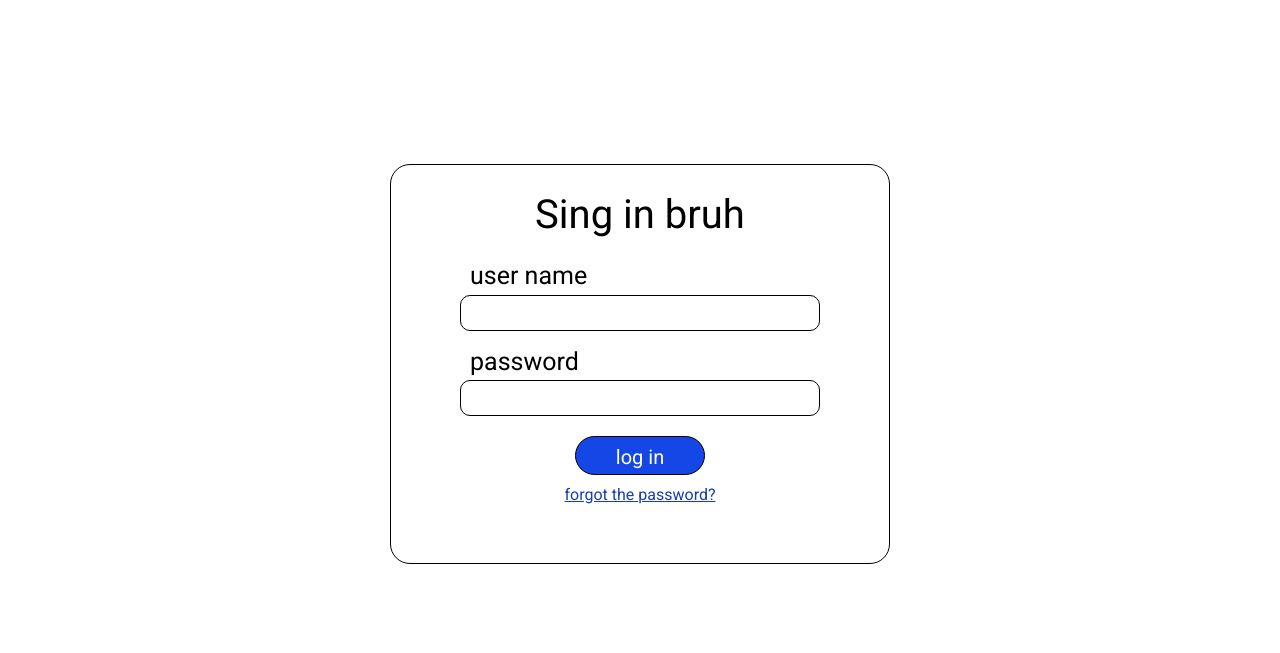
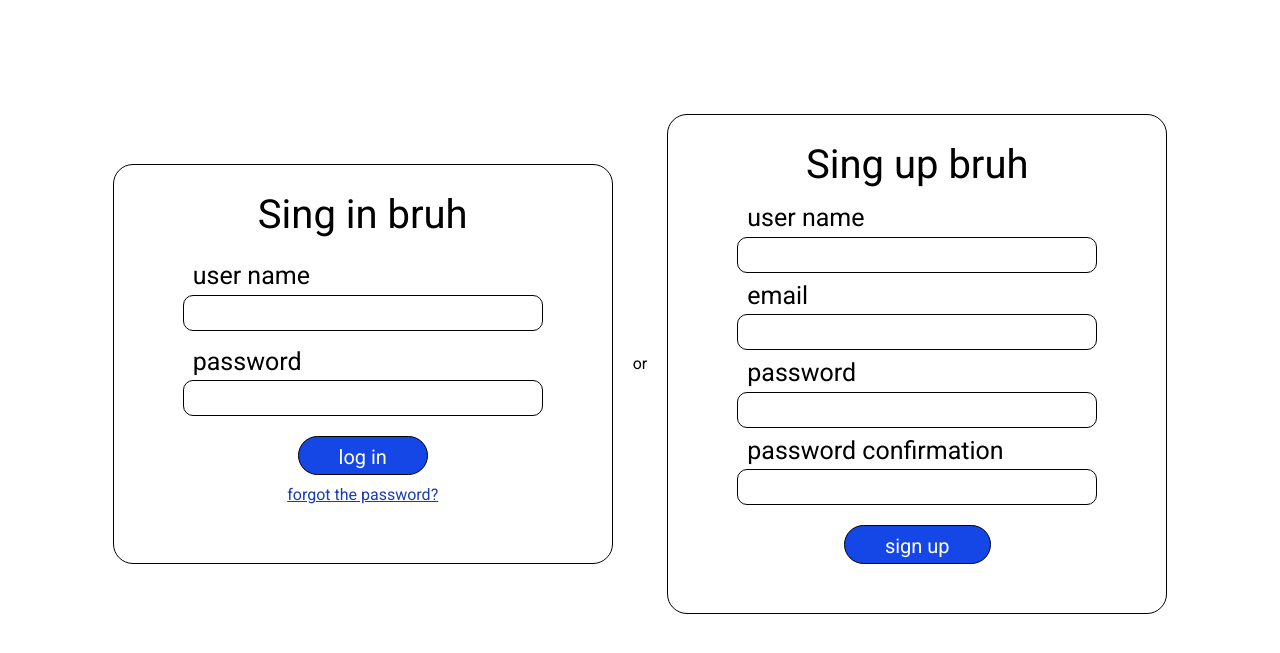
Before and after one commit to dmisl/laravel_recall, a Laravel app: page /login in a window 1280 px wide. Shown: the part 72-725 px from the top of the page. Run offline with Laravel 12, Linux system fonts and the light colour scheme; style sheets or scripts are compiled from the project's sources; some web fonts are replaced.

Commit message:
style(register): registration form added to login.index

```diff
--- a/app/Http/Controllers/RegisterController.php
+++ b/app/Http/Controllers/RegisterController.php
@@ -6,5 +6,8 @@ use Illuminate\Http\Request;
 
 class RegisterController extends Controller
 {
-    //
+    public function store(Request $request)
+    {
+        // return redirect()->route('')
+    }
 }
--- a/resources/views/login.blade.php
+++ b/resources/views/login.blade.php
@@ -3,6 +3,8 @@
 @section('content')
 
 <div class="w-full h-full flex justify-center items-center">
+
+    <div class="flex gap-[20px] items-center">
 
         <form action="{{ route('login.store') }}" method="POST" class="w-[500px] h-[400px] rounded-[20px] border border-black-500 bg-white">
 
@@ -26,6 +28,39 @@
             </div>
         </form>
 
+        <p>or</p>
+
+        <form action="{{ route('register.store') }}" method="POST" class="w-[500px] h-[500px] border border-black rounded-[20px]">
+
+            @csrf
+
+            <div class="text-center flex flex-col items-center p-[20px]">
+
+                <h1 class="text-[40px]">Sing up bruh</h1>
+
+                <label for="reg_name" class="text-left text-[25px] w-90 ml-[20px] mt-1">user name</label>
+                <input name="name" id="reg_name" class="border border-black rounded-[10px] w-90 py-[5px] px-[10px]" type="text">
+
+                <label for="reg_email" class="text-left text-[25px] w-90 ml-[20px] mt-1">email</label>
+                <input name="name" id="reg_email" class="border border-black rounded-[10px] w-90 py-[5px] px-[10px]" type="email">
+
+                <label for="reg_password" class="text-left text-[25px] w-90 ml-[20px] mt-1">password</label>
+                <input name="password" id="reg_password" class="border border-black rounded-[10px] w-90 py-[5px] px-[10px]" type="password">
+
+                <label for="reg_password_confirmation" class="text-left text-[25px] w-90 ml-[20px] mt-1">password confirmation</label>
+                <input name="password_confirmation" id="reg_password_confirmation" class="border border-black rounded-[10px] w-90 py-[5px] px-[10px]" type="password">
+
+                <button type="submit" role="button" class="cursor-pointer mt-[20px] text-[20px] rounded-[30px] border border-black bg-blue-700 text-white px-[40px] py-[5px] pt-[2px]">
+                    <p class="relative top-[3px]">sign up</p>
+                </button>
+
+            </div>
+
+        </form>
+
+    </div>
+
+
 </div>
 
 @endsection
--- a/routes/web.php
+++ b/routes/web.php
@@ -2,12 +2,15 @@
 
 use App\Http\Controllers\AuthController;
 use App\Http\Controllers\PasswordResetController;
+use App\Http\Controllers\RegisterController;
 use App\Http\Controllers\UserController;
 use Illuminate\Support\Facades\Route;
 
 Route::get('login', [AuthController::class, 'index'])->name('login.index');
 Route::post('login', [AuthController::class, 'store'])->name('login.store');
 Route::get('logout', [AuthController::class, 'logout'])->name('logout');
+
+Route::post('register', [RegisterController::class, 'store'])->name('register.store');
 
 Route::get('login/restore', [PasswordResetController::class, 'index'])->name('reset.index');
 
```
Lines whose indentation alone changed are shown as unchanged.
